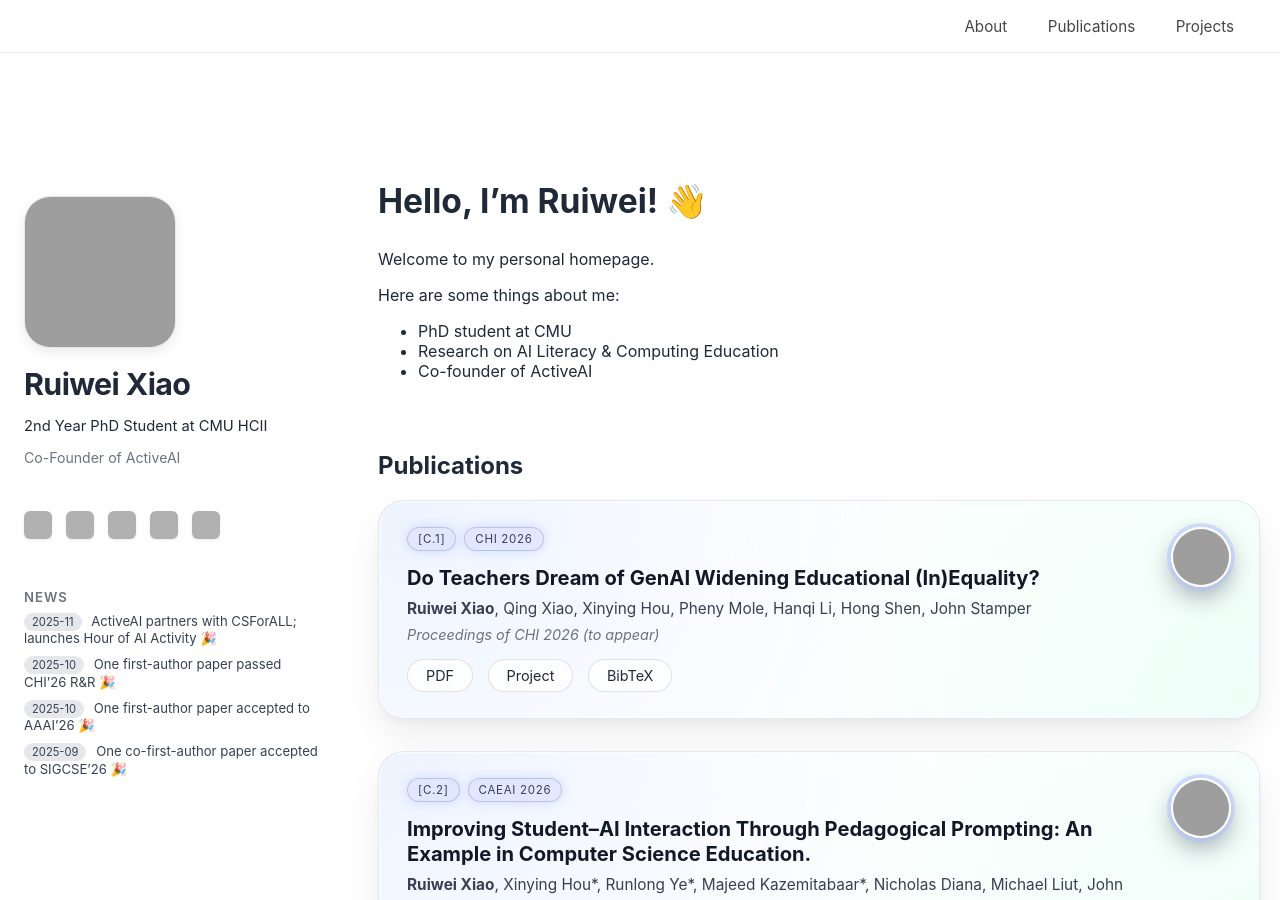
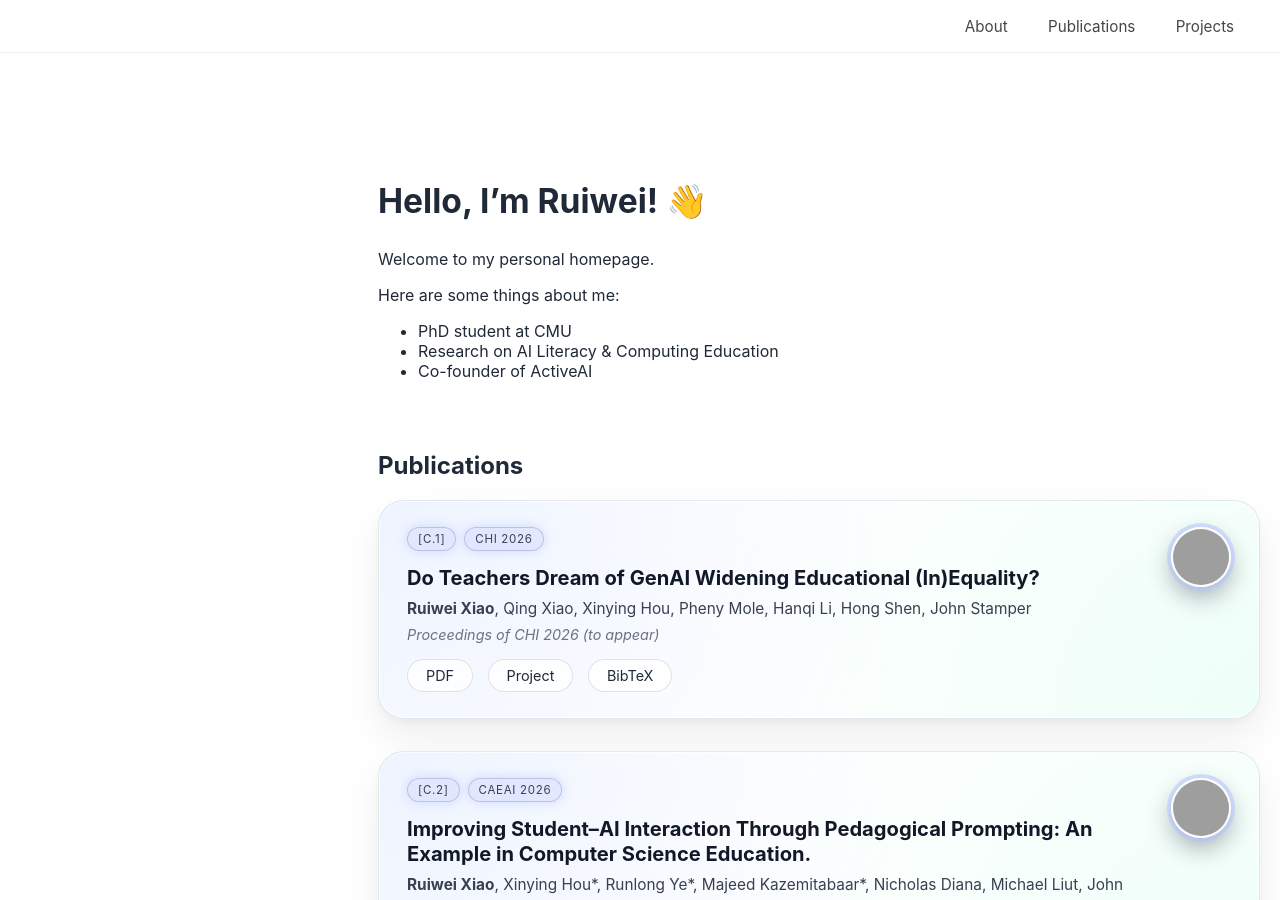
Before and after one commit to ruiwei-xiao/ruiwei-xiao.github.io, a Jekyll site: the page built from index.md, in a window 1280 px wide and 900 px high. Built offline with Jekyll 4.4.1, drawn with Linux system fonts in a browser that asks for light colours; grey boxes are pictures that could not be loaded.

Commit message:
Update default.html

```diff
--- a/_layouts/default.html
+++ b/_layouts/default.html
@@ -7,10 +7,13 @@
   <link rel="stylesheet" href="{{ '/assets/css/style.css' | relative_url }}">
 </head>
 
+<body>
+  <!-- 只负责 Projects 页里小卡片切换 -->
   <script>
   document.addEventListener('DOMContentLoaded', () => {
     const items = document.querySelectorAll('.project-item');
     const panels = document.querySelectorAll('.project-panel');
+    if (!items.length) return; // 非 projects 页不用处理
 
     items.forEach(item => {
       item.addEventListener('click', () => {
@@ -23,97 +26,45 @@
   });
   </script>
 
-<body>
   <div class="wrapper">
 
     <!-- ===================== -->
     <!--       Sidebar         -->
     <!-- ===================== -->
     <aside class="sidebar">
-      <img src="https://www.cs.cmu.edu/~hcdl/images/ruiwei_xiao.jpg"
-           alt="Profile" class="sidebar-photo">
-
-      <h1 class="sidebar-name">Ruiwei Xiao</h1>
-      <p class="sidebar-subtitle">2nd Year PhD Student at CMU HCII</p>
-      <p class="sidebar-role2">Co-Founder of ActiveAI</p>
-
-
-
-      <!-- Social icons row -->
-      <div class="social-row">
-        <a href="https://scholar.google.com/citations?user=izYxC3EAAAAJ" target="_blank">
-          <img src="https://img.icons8.com/ios-filled/50/graduation-cap.png" alt="Google Scholar"/>
-        </a>
-
-        <a href="https://linkedin.com/in/rx98" target="_blank">
-          <img src="https://img.icons8.com/ios-filled/50/linkedin.png" alt="LinkedIn"/>
-        </a>
-
-        <a href="https://github.com/Ruiwei-Xiao" target="_blank">
-          <img src="https://img.icons8.com/ios-glyphs/50/github.png" alt="GitHub"/>
-        </a>
-
-        <a href="https://hcii.cmu.edu/people/ruiwei-xiao" target="_blank">
-          <img src="https://upload.wikimedia.org/wikipedia/en/thumb/8/81/HCII_logo.svg/1099px-HCII_logo.svg.png" alt="HCII"/>
-        </a>
-
-        <!-- CV icon -->
-        <a href="/assets/Ruiwei_Xiao_CV.pdf" target="_blank">
-          <img src="https://img.icons8.com/ios-filled/50/resume.png" alt="CV"/>
-        </a>
-      </div>
-
-      <div class="sidebar-news">
-        <div class="sidebar-news-title">NEWS</div>
-        <ul class="news-list-small">
-          <li>
-            <span class="news-tag">2025-11</span>
-            ActiveAI partners with CSForALL; launches Hour of AI Activity 🎉
-          </li>
-          <li>
-            <span class="news-tag">2025-10</span>
-            One first-author paper passed CHI’26 R&R 🎉
-          </li>
-          <li>
-            <span class="news-tag">2025-10</span>
-            One first-author paper accepted to AAAI’26 🎉
-          </li>
-          <li>
-            <span class="news-tag">2025-09</span>
-            One co-first-author paper accepted to SIGCSE’26 🎉
-          </li>
-        </ul>
-      </div>
-
+      <!-- 这里保持你现在的 sidebar（头像、名字、links、news 等） -->
+      <!-- ... -->
     </aside>
-
 
     <!-- ===================== -->
     <!--      Main Content     -->
     <!-- ===================== -->
     <main class="main">
+      <!-- 顶部极简导航：指向不同页面 -->
       <nav class="top-nav">
         <div class="nav-content">
           <div class="nav-left">
             <span class="nav-logo"></span>
           </div>
           <div class="nav-center">
-            <a href="#about" class="nav-link is-active">About</a>
-            <a href="#publications" class="nav-link">Publications</a>
-            <a href="#projects" class="nav-link">Projects</a>
-            <!-- 以后如果有 Life，可以加：
-            <a href="#life" class="nav-link">Life</a>
-            -->
+            <a href="{{ '/' | relative_url }}"
+               class="nav-link{% if page.url == '/' %} is-active{% endif %}">
+              About
+            </a>
+            <a href="{{ '/publications/' | relative_url }}"
+               class="nav-link{% if page.url == '/publications/' %} is-active{% endif %}">
+              Publications
+            </a>
+            <a href="{{ '/projects/' | relative_url }}"
+               class="nav-link{% if page.url == '/projects/' %} is-active{% endif %}">
+              Projects
+            </a>
           </div>
         </div>
       </nav>
 
-
-
       {{ content }}
     </main>
-
-
   </div>
 </body>
 </html>
```
Lines whose indentation alone changed are shown as unchanged.
